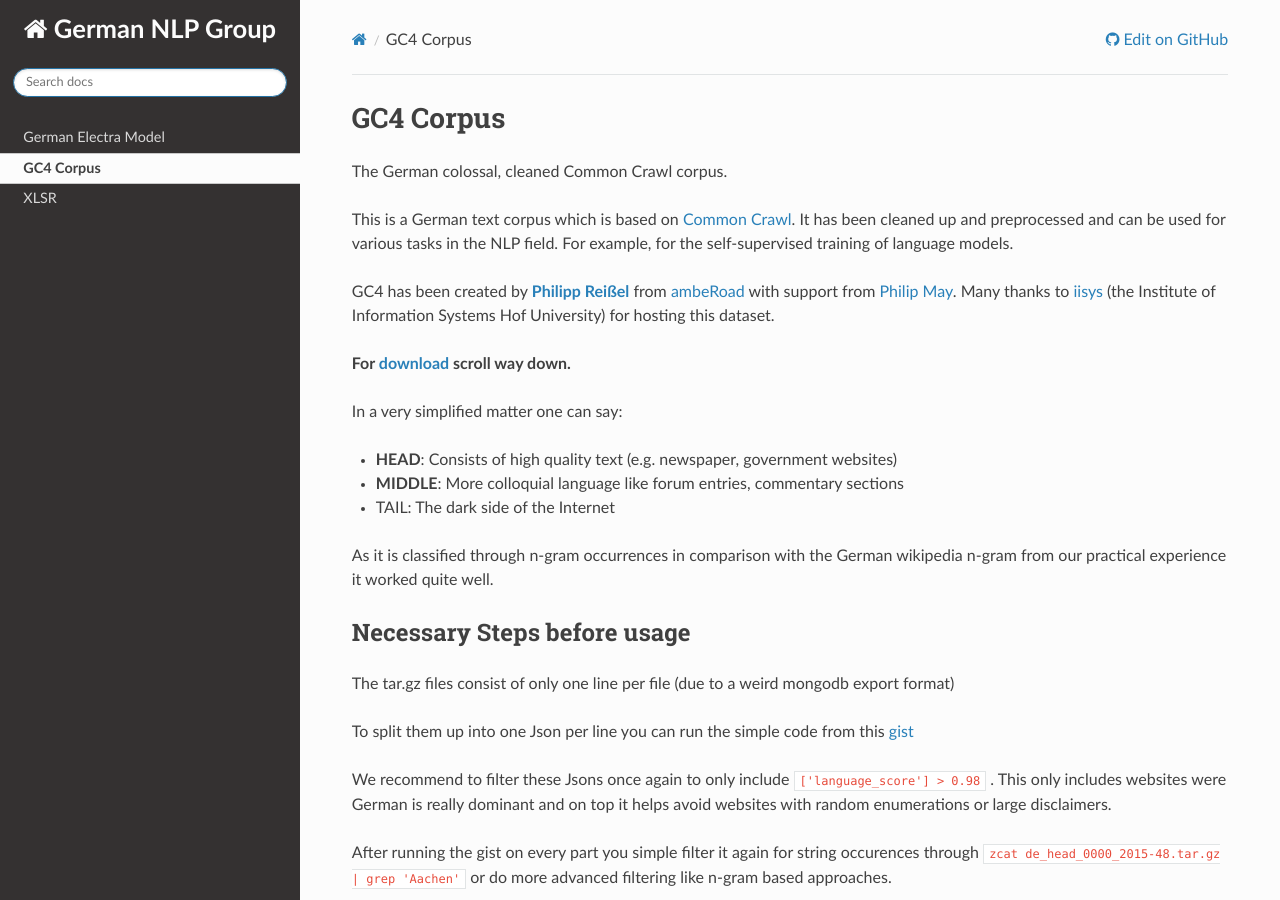
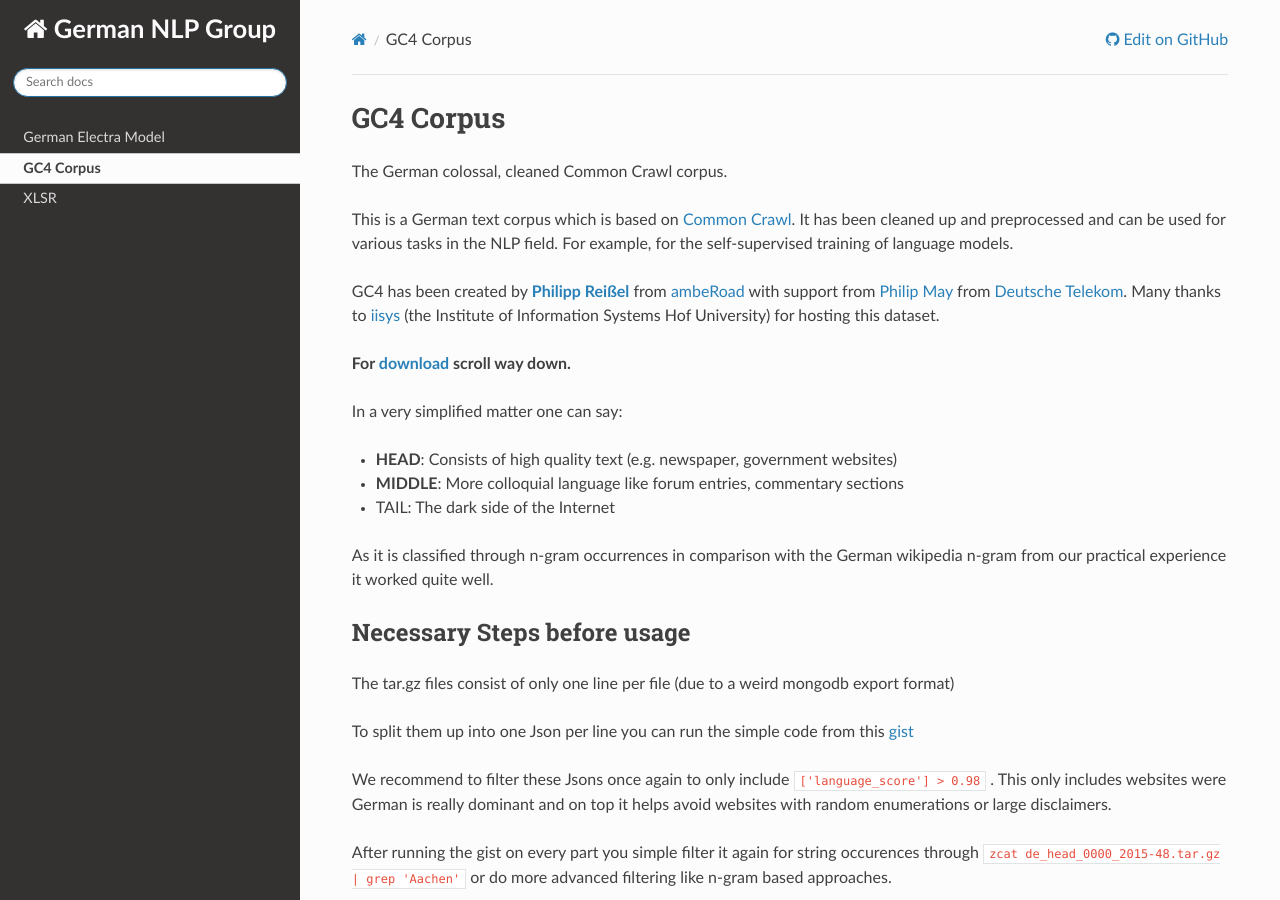
Before and after one commit to German-NLP-Group/German-NLP-Group.github.io, a Sphinx documentation site: the page built from source/projects/gc4-corpus.md, in a window 1280 px wide and 900 px high. Built offline with Sphinx 7.4.7 and the Read the Docs theme 2.0.0, drawn with Linux system fonts in a browser that asks for light colours.

Commit message:
Update gc4-corpus.md

```diff
--- a/source/projects/gc4-corpus.md
+++ b/source/projects/gc4-corpus.md
@@ -3,7 +3,8 @@
 
 This is a German text corpus which is based on [Common Crawl](https://commoncrawl.org/). It has been cleaned up and preprocessed and can be used for various tasks in the NLP field. For example, for the self-supervised training of language models.
 
-GC4 has been created by [**Philipp Reißel**](https://www.reissel.eu) from [ambeRoad](https://amberoad.de/) with support from [Philip May](https://may.la/). Many thanks to [iisys](https://www.iisys.de/) (the Institute of Information Systems Hof University) for hosting this dataset.
+GC4 has been created by [**Philipp Reißel**](https://www.reissel.eu) from [ambeRoad](https://amberoad.de/) with support from [Philip May](https://may.la/) from [Deutsche Telekom](https://www.telekom.de/).
+Many thanks to [iisys](https://www.iisys.de/) (the Institute of Information Systems Hof University) for hosting this dataset.
 
 **For [download](#download) scroll way down.**
 
```
